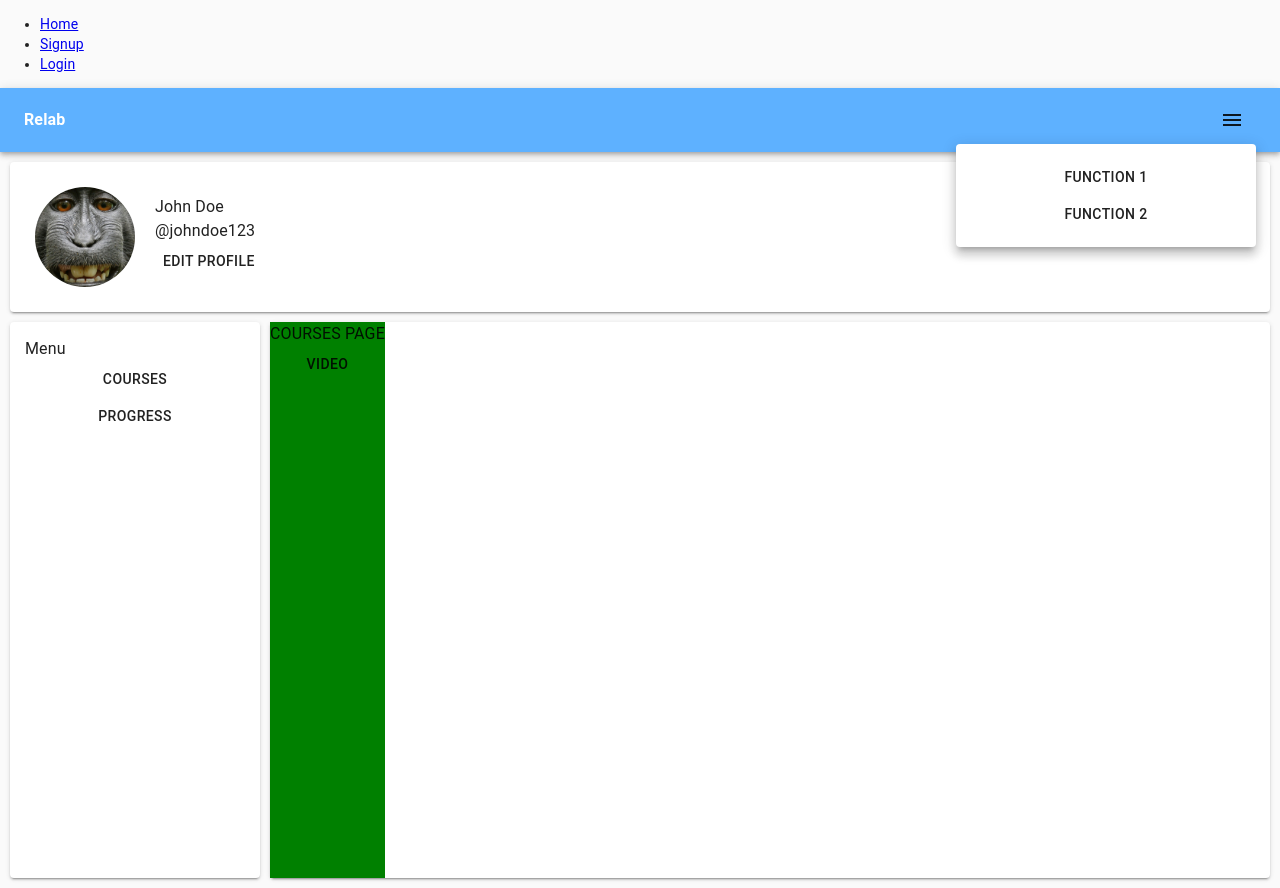
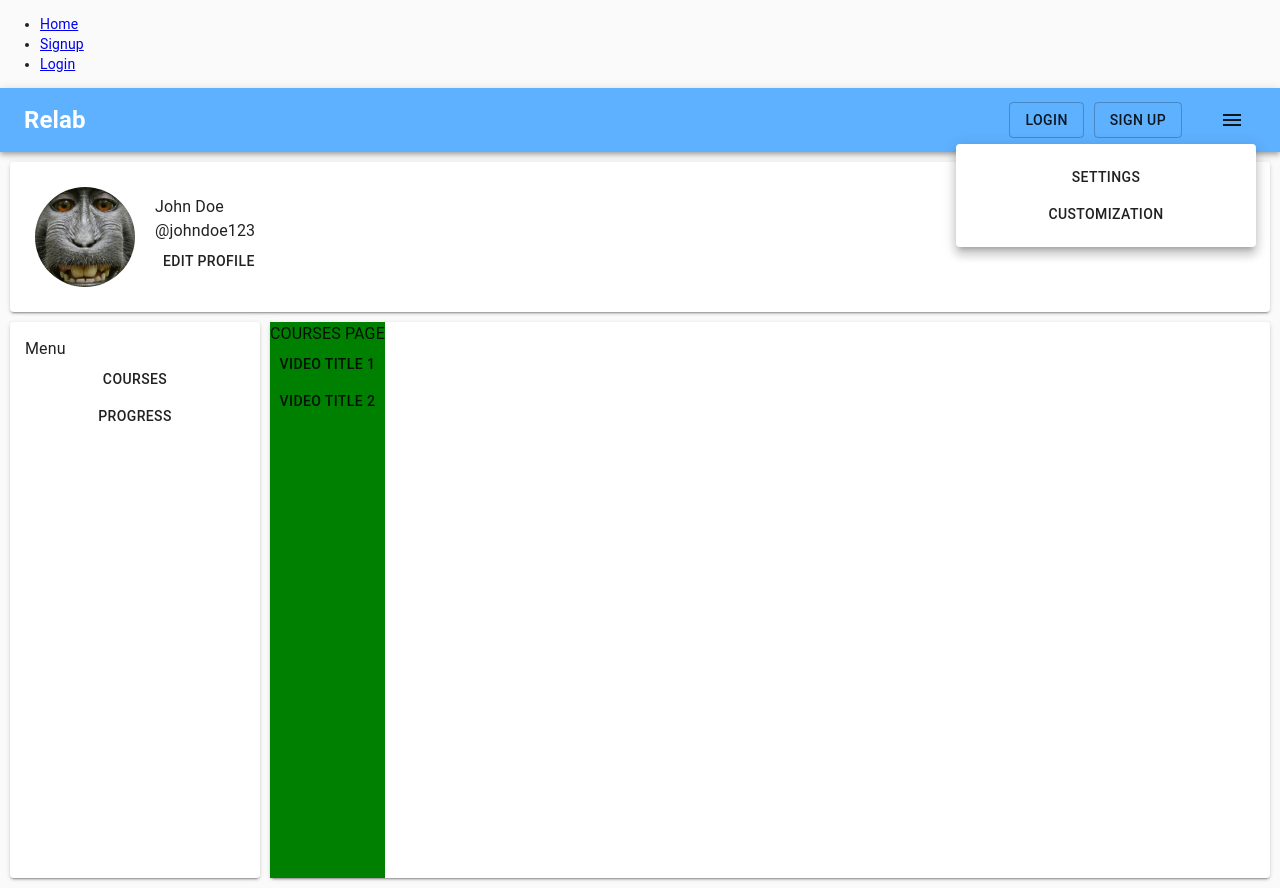
Before and after one commit to damianbrowne/cmsi370-djaw, a React (Create React App) app: page /Dashboard/Topic in a window 1280 px wide. Both pictures are taken after a click on the button "menu". Built offline with nearby package versions, Linux system fonts and the light colour scheme.

Commit message:
updated props in modal

```diff
--- a/src/common/HeaderFrame.js
+++ b/src/common/HeaderFrame.js
@@ -34,7 +34,7 @@ const useStyles = makeStyles((theme) => ({
     color:"white",
     fontWeight:"bold",
     textDecoration:"none",
-    fontSize: 16,
+    fontSize: 24,
   },
 
   popoverPaper: {
@@ -48,6 +48,10 @@ const useStyles = makeStyles((theme) => ({
     flex: 1,
     display:"flex",
     flexDirection:"column",
+  },
+
+  accountButtons: {
+    marginRight: 10
   }
 }));
 
@@ -61,6 +65,20 @@ export default function ButtonAppBar() {
 
     const handleAvatarClose = () => setAnchor(null)
 
+    const routeToSettings  = () => {
+        window.open("/UserProfile/Settings", "_self");
+        console.log("SETTINGS")
+    }
+
+    const routeToLogIn  = () => {
+        window.open("/Login", "_self");
+        console.log("SETTINGS")
+    }
+
+    const routeToSignup  = () => {
+        window.open("/Signup", "_self");
+        console.log("SETTINGS")
+    }
 
     return (
         <div className={classes.root}>
@@ -69,13 +87,25 @@ export default function ButtonAppBar() {
                     <Link to="/Dashboard/Home" className={classes.title}>
                         Relab
                     </Link>
+                    <Button
+                        variant="outlined"
+                        className={classes.accountButtons}
+                        onClick={routeToLogIn}
+                    >
+                        Login
+                    </Button>
+                    <Button
+                        variant="outlined"
+                        className={classes.accountButtons}
+                        onClick={routeToSignup}
+                    >
+                        Sign Up
+                    </Button>
                     <IconButton edge="start" className={classes.menuButton} color="inherit" aria-label="menu" onClick={handleAvatarClick}>
                         <MenuIcon />
                     </IconButton>
                     <Popover
-            classes={{
-              paper: classes.popoverPaper,
-            }}
+                        classes={{paper: classes.popoverPaper}}
                         anchorEl={anchor}
                         open={Boolean(anchor)}
                         onClose={handleAvatarClose}
@@ -91,15 +121,13 @@ export default function ButtonAppBar() {
                         }}
                     >
                         <div className={classes.popoverMenu}>
-              <Button>
-                FUNCTION 1
+                            <Button onClick={routeToSettings}>
+                                Settings
                             </Button>
                             <Button>
-                FUNCTION 2
+                                Customization
                             </Button>
                         </div>
-
-
                     </Popover>
                 </Toolbar>
             </AppBar>
--- a/src/pages/Dashboard/DashboardPages/Topic.js
+++ b/src/pages/Dashboard/DashboardPages/Topic.js
@@ -33,7 +33,8 @@ export default function Courses() {
         <Typography>
             COURSES PAGE
         </Typography>
-        <Video />
+        <Video title="VIDEO TITLE 1"/>
+        <Video title="VIDEO TITLE 2"/>
     </div>
   );
 }
--- a/src/pages/Dashboard/DashboardPages/Video.js
+++ b/src/pages/Dashboard/DashboardPages/Video.js
@@ -27,8 +27,8 @@ const useStyles = makeStyles((theme) => ({
 
 }),{ name: 'Video' });
 
-export default function Video() {
-  const classes = useStyles();
+const Video = props => {
+  const classes = useStyles(props);
 
   const [openVideo, setVideoOpen] = React.useState(false);
 
@@ -46,7 +46,7 @@ export default function Video() {
     <div className={classes.root}>
 
         <Button onClick={handleOpen}>
-            VIDEO
+            {props.title}
         </Button>
         <Modal
             className={classes.modalPaper}
@@ -61,7 +61,7 @@ export default function Video() {
             <Fade in={openVideo}>
                 <Paper >
                     <Typography >
-                        HELLO
+                        {props.title}
                     </Typography>
                 </Paper>
             </Fade>
@@ -69,3 +69,5 @@ export default function Video() {
     </div>
   );
 }
+
+export default Video;
```
Lines whose indentation alone changed are shown as unchanged.
